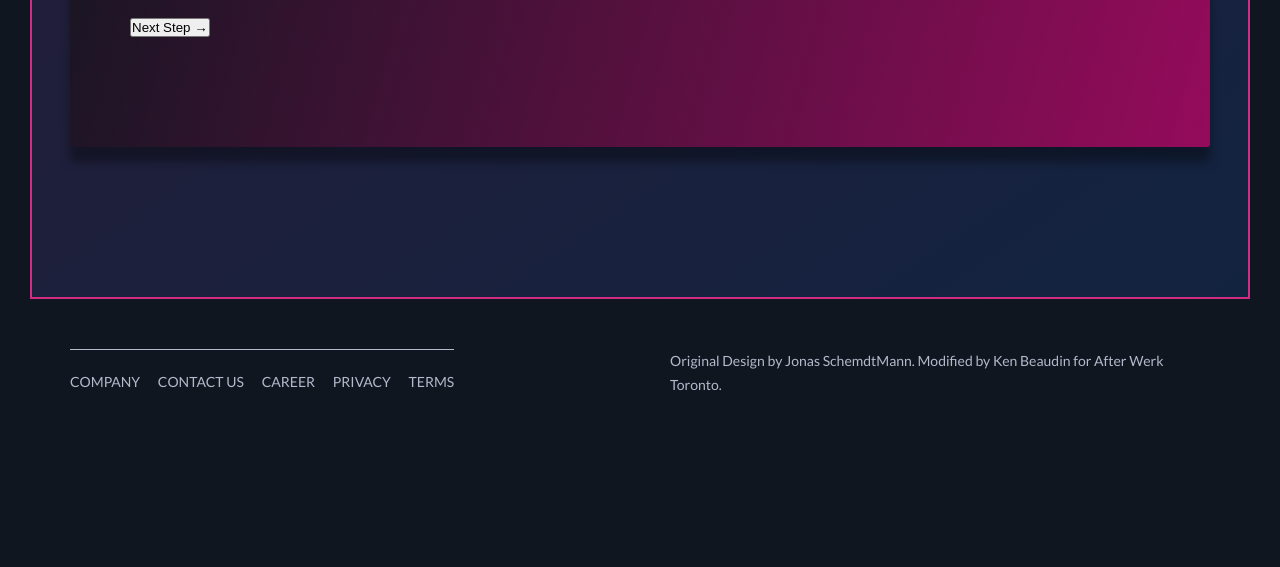
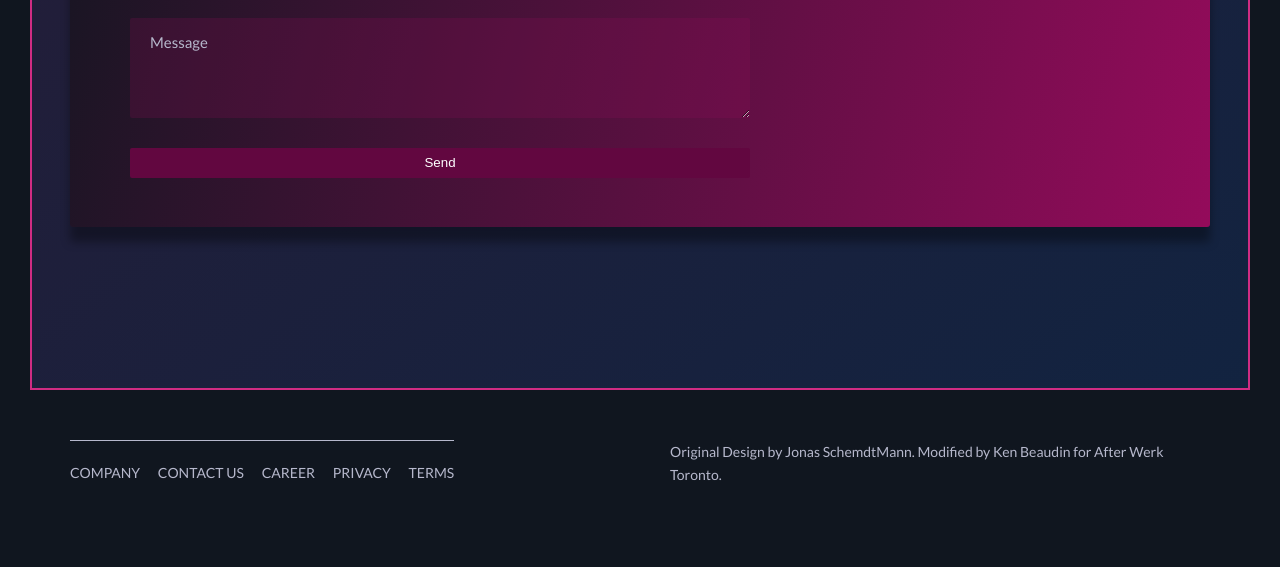
Before and after one commit to kbventures/afterwerk-toronto, a website: page index.html in a window 1280 px wide. Shown: the part 3837-4404 px from the top of the page. Before the commit the page ends 4314 px from the top, so only its background shows below. Drawn offline with Linux system fonts and the light colour scheme.

Commit message:
Modified Form to include text area. Styled The send button and modified netlify form input.

```diff
--- a/index.html
+++ b/index.html
@@ -398,7 +398,16 @@
                       <label for="phone" class="form__label">Telehone</label>
                     </div>
                     <div class="form__group">
-                      <button class="btn-text">Next Step &rarr;</button>
+                      <textarea
+                        class="form__input"
+                        name="textarea"
+                        id="textarea"
+                        style="width: 100%; height: 100px"
+                        placeholder="Message"
+                      ></textarea>
+                    </div>
+                    <div class="form__group u-margin-top-small">
+                      <button type="submit" class="form__button">Send</button>
                     </div>
                   </form>
                 </div>
--- a/sass/base/_utilities.scss
+++ b/sass/base/_utilities.scss
@@ -13,6 +13,18 @@
   }
 }
 
+.u-margin-top-small {
+  margin-top: 3rem !important;
+}
+
+.u-margin-top-medium {
+  margin-top: 6rem !important;
+}
+
+.u-margin-top-large {
+  margin-top: 6rem !important;
+}
+
 .u-margin-bottom-big {
   margin-bottom: 8rem !important;
   @include respond(tab-port) {
@@ -20,10 +32,6 @@
   }
 }
 
-.u-margin-top-big {
-  margin-top: 8rem !important;
-}
-
 .u-margin-top-huge {
   margin-top: 10rem !important;
 }
--- a/sass/components/_form.scss
+++ b/sass/components/_form.scss
@@ -25,7 +25,7 @@
       outline: none;
       box-shadow: 0 1rem 2rem rgba($color-black, 0.1);
       border-bottom: 4px solid $color-dark-pink-2;
-      color: $color-dark-grey;
+      color: inherit;
     }
 
     &:focus:invalid {
@@ -97,6 +97,16 @@
     }
   }
 
+  &__button {
+    width: 100%;
+    padding: 0.75rem;
+    background-color: $color-dark-violet;
+    border: none;
+    border-radius: 2px;
+    cursor: pointer;
+    color: inherit;
+  }
+
   &__radio-input:checked ~ &__radio-label &__radio-button::after {
     opacity: 1;
   }
--- a/sass/pages/_home.scss
+++ b/sass/pages/_home.scss
@@ -110,7 +110,7 @@
   background-repeat: no-repeat;
   border-radius: 3px;
   box-shadow: 0 1.5rem 1rem rgba($color-black, 0.35);
-  height: 53rem;
+  height: 61rem;
 
   &__form {
     width: 100%;
@@ -119,8 +119,8 @@
 
   &__logo {
     position: relative;
-    top: 19rem;
-    right: 4rem;
+    top: 24rem;
+    right: 3.5rem;
     width: 30rem;
     height: auto;
 
```
Also changed, not shown: css/style.comp.css, css/style.concat.css, css/style.css, css/style.prefix.css.
